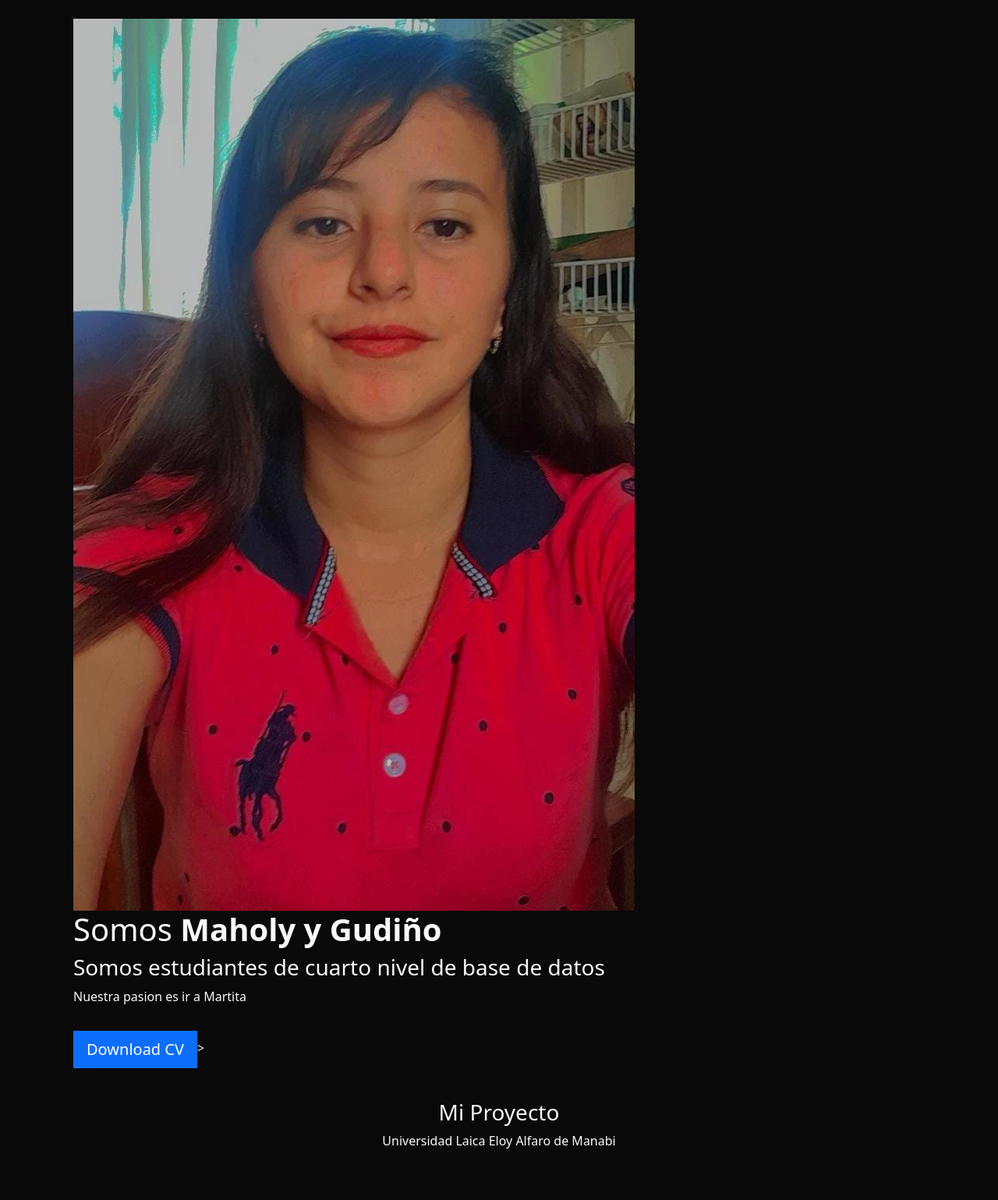
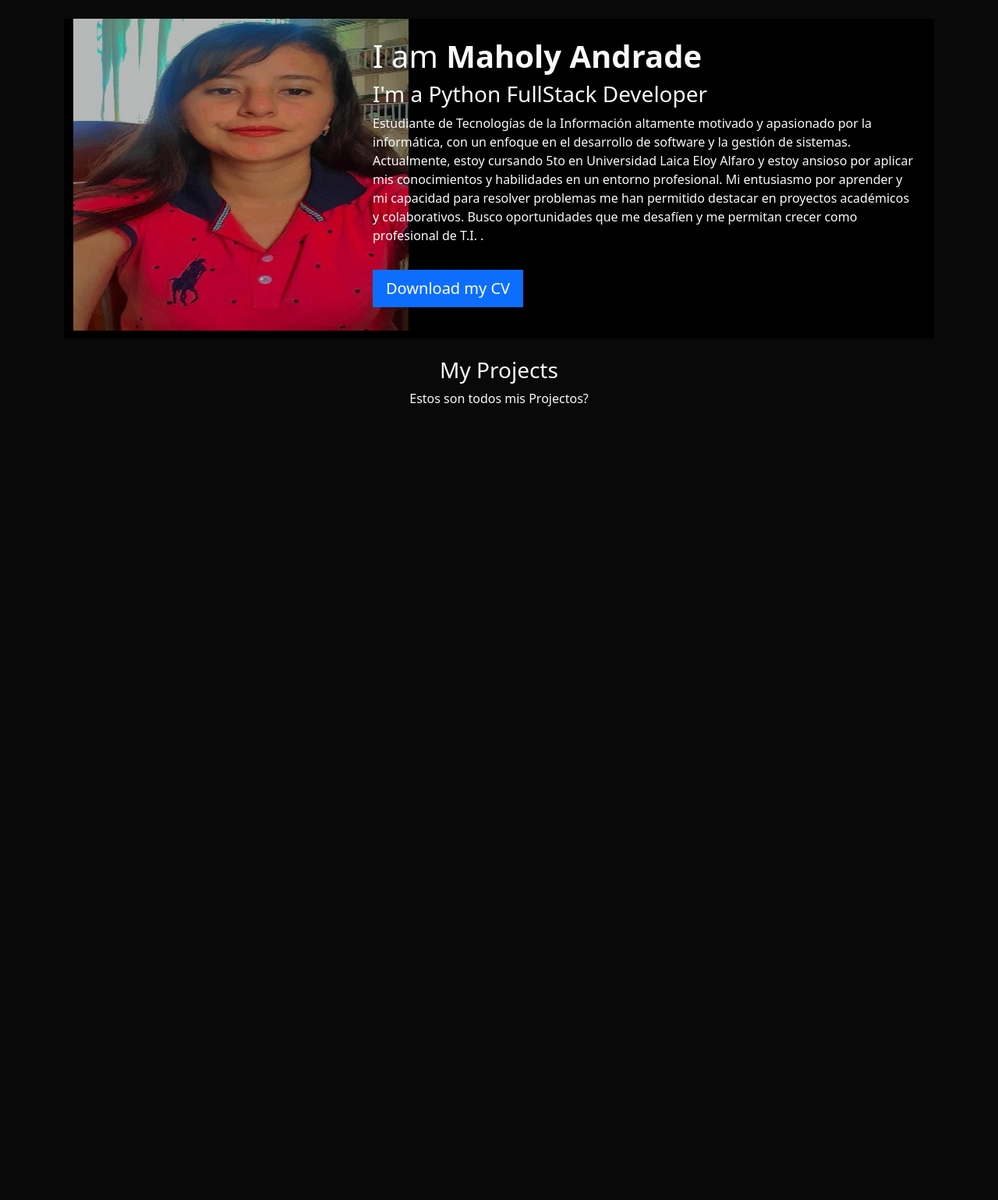
Before and after one commit to Mahito1408/Base_de_Datos, a Django app: page / in a window 1280 px wide. Shown: the part 56-1595 px from the top of the page at 78% size. After the commit the page ends 577 px from the top, so only its background shows below. Run offline with Django 4.2, Linux system fonts and the light colour scheme; data that the repository does not hold is empty.

Commit message:
edit home

```diff
--- a/portfolio/templates/home.html
+++ b/portfolio/templates/home.html
@@ -3,38 +3,51 @@
 {% block content %}
 
 {% load static %}
-<header>
+
+<!-- Hero Section -->
+<header class="row bg-black">
   <div class="col-md-4">
-        <img src="{% static 'portfolio/perfil.jpg' %}" alt="">
+    <img src="{% static 'portfolio/perfil.jpg' %}" alt="" width="430" height="400" />
   </div>
-    <div class="col-md-8 my-auto">
-        <h1>Somos <strong>Maholy y Gudiño</strong></h1>
-        <h3>Somos estudiantes de cuarto nivel de base de datos</h3>
-        <p>Nuestra pasion es ir a Martita</p>
-        <a href="{% static 'portfolio/curriculum.pdf' %}" class="btn btn-primary btn-lg rounded-0 my-3">Download CV</a>></a>
+
+  <div class="col-md-8 my-auto p-4">
+    <h1>I am <strong>Maholy Andrade</strong></h1>
+    <h3>I'm a Python FullStack Developer</h3>
+    <p>
+        Estudiante de Tecnologías de la Información altamente motivado y apasionado por la informática, con un enfoque en el desarrollo
+         de software y la gestión de sistemas. Actualmente, estoy cursando 5to en Universidad Laica Eloy Alfaro y estoy ansioso por
+         aplicar mis conocimientos y habilidades en un entorno profesional. Mi entusiasmo por aprender y mi capacidad para resolver
+         problemas me han permitido destacar en proyectos académicos y colaborativos. Busco oportunidades que me desafíen y me permitan
+         crecer como profesional de T.I.
+        .</p>
+    <a class="btn btn-primary btn-lg rounded-0 my-3" href="{% static 'portfolio/curriculum.pdf' %}">Download my CV</a>
   </div>
 </header>
 
+<!-- Porfolio Section -->
 <div class="row my-4 text-center">
-    <h3>Mi Proyecto</h3>
-    <p>Universidad Laica Eloy Alfaro de Manabi</p>
+
+  <h3>My Projects</h3>
+  <p>Estos son todos mis Projectos?</p>
 
   {% for project in projects %}
-
   <div class="col-md-4 p-4">
     <div class="card bg-black card-project">
+      <img src="{{project.image.url }}" class="card-img-top" />
+
       <div class="card-body">
-            <h2>{{project.title}}</h2>
+
+        <h2>{{ project.title }}</h2>
         <p>{{ project.description }}</p>
-<img src="{{project.image.url}}" alt="{{project.title}}" class="img-fluid">
 
         {% if project.url %}
-<a href="{{project.url}}">{{project.url}}</a>
-{%endif%}
-
+        <a href="{{project.url}}" class="btn btn-light rounded-0 btn-sm" target="__blank" rel="noreferrer">Visita el Contenido</a>
+        {% endif %}
       </div>
     </div>
   </div>
   {% endfor %}
+</div>
+
+
 {% endblock %}
-</div>
```
Lines whose indentation alone changed are shown as unchanged.
